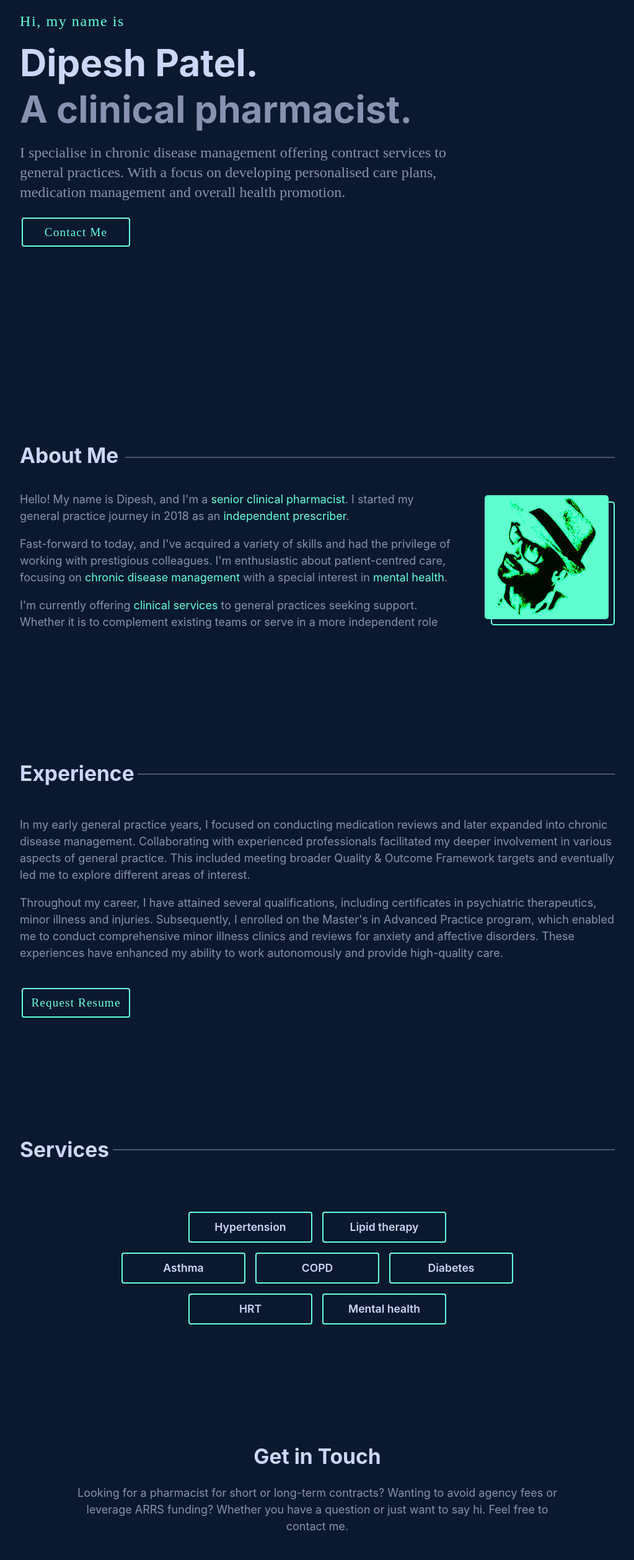
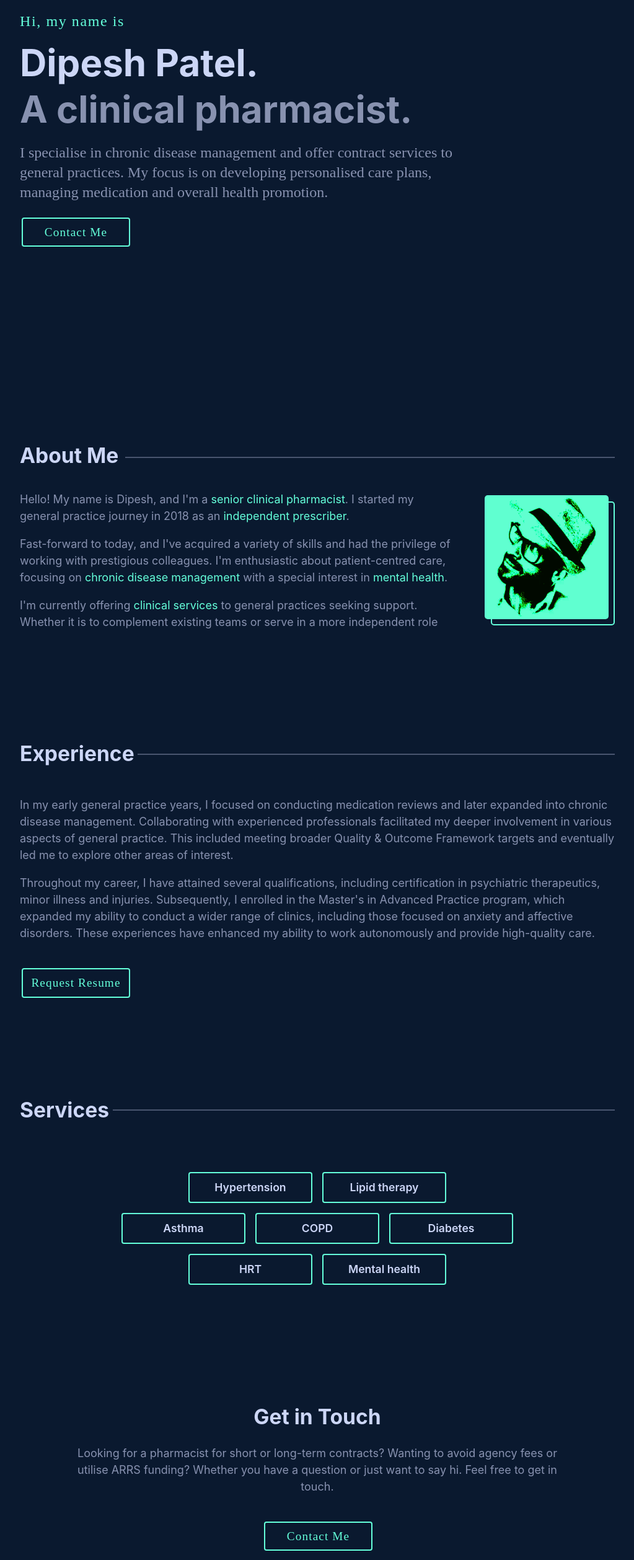
Before and after one commit to Diipz/landing-page, a React (Vite) app: page / in a window 1280 px wide. Shown: the part 234-2751 px from the top of the page at 62% size, without its empty margins (128-1151 px from the left). Built offline with nearby package versions, Linux system fonts and the light colour scheme.

Commit message:
Rewording of sections

```diff
--- a/src/assets/components/MainContent.jsx
+++ b/src/assets/components/MainContent.jsx
@@ -19,7 +19,7 @@ export default function MainContent() {
           A clinical pharmacist.
         </h3>
         <Typography variant="h5" className="hero-description">
-        I specialise in chronic disease management offering contract services to general practices. With a focus on developing personalised care plans, medication management and overall health promotion.
+        I specialise in chronic disease management and offer contract services to general practices. My focus is on developing personalised care plans, managing medication and overall health promotion.
         </Typography>
         <a href="mailto:dip100patel@gmail.com">
           <Button variant="outlined" disableRipple id="hero-contact-btn">
@@ -48,10 +48,10 @@ export default function MainContent() {
           Experience
         </Typography>
         <p>
-          In my early general practice years, I focused on conducting medication reviews and later expanded into chronic disease management. Collaborating with experienced professionals facilitated my deeper involvement in various aspects of general practice. This included meeting broader Quality & Outcome Framework targets and eventually led me to explore different areas of interest.
+          In my early general practice years, I focused on conducting medication reviews and later expanded into chronic disease management. Collaborating with experienced professionals facilitated my deeper involvement in various aspects of general practice. This included meeting broader Quality & Outcome Framework targets and eventually led me to explore other areas of interest.
         </p>
         <p>
-          Throughout my career, I have attained several qualifications, including certificates in psychiatric therapeutics, minor illness and injuries. Subsequently, I enrolled on the Master&#39;s in Advanced Practice program, which enabled me to conduct comprehensive minor illness clinics and reviews for anxiety and affective disorders. These experiences have enhanced my ability to work autonomously and provide high-quality care.
+          Throughout my career, I have attained several qualifications, including certification in psychiatric therapeutics, minor illness and injuries. Subsequently, I enrolled in the Master&#39;s in Advanced Practice program, which expanded my ability to conduct a wider range of clinics, including those focused on anxiety and affective disorders. These experiences have enhanced my ability to work autonomously and provide high-quality care.
         </p>
         <a href="mailto:dip100patel@gmail.com?subject=Resume Request">
           <Button variant="outlined" disableRipple id="request-resume-btn">
@@ -101,7 +101,7 @@ export default function MainContent() {
       <Typography variant="h4" id="contact-heading">
           Get in Touch
         </Typography>
-        <p id="contact-statement">Looking for a pharmacist for short or long-term contracts? Wanting to avoid agency fees or leverage ARRS funding? Whether you have a question or just want to say hi. Feel free to contact me.</p>
+        <p id="contact-statement">Looking for a pharmacist for short or long-term contracts? Wanting to avoid agency fees or utilise ARRS funding? Whether you have a question or just want to say hi. Feel free to get in touch.</p>
         <a href="mailto:dip100patel@gmail.com">
           <Button variant="outlined" disableRipple id="contact-me-btn">
             Contact Me
--- a/src/assets/styles/main-content.css
+++ b/src/assets/styles/main-content.css
@@ -83,7 +83,7 @@ h3.font-calibre {
     display: block;
     overflow: hidden;
     margin: 0 auto;
-    padding-top: 12rem;
+    padding-top: 10rem;
 }
 
 #about-section {
```
